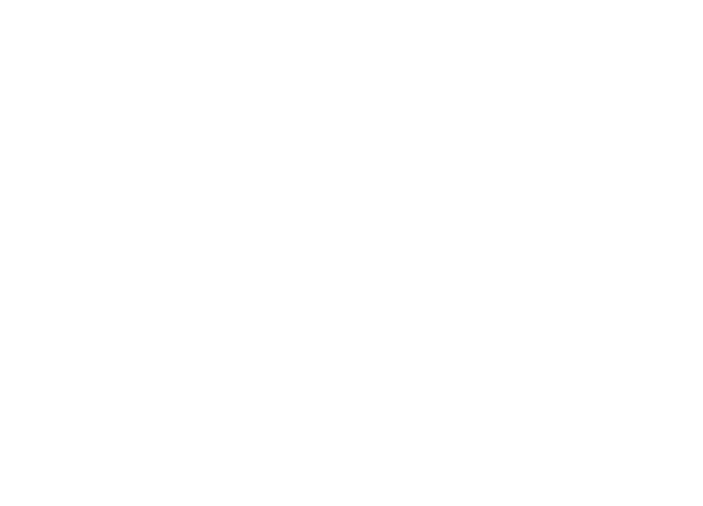
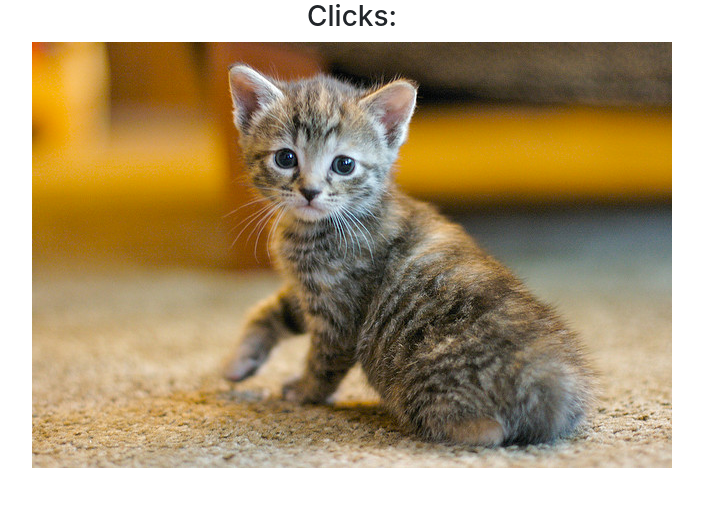
Before and after one commit to ssamson/msimbo-cat-clicker, a plain HTML site: page index.html in a window 1280 px wide. Shown: the whole page, without its empty margins (288-991 px from the left). Drawn offline with nearby package versions, Linux system fonts and the light colour scheme.

Commit message:
added boostrap link and image

```diff
--- a/index.html
+++ b/index.html
@@ -10,6 +10,10 @@
     <title>Cat Clicker</title>
 </head>
 <body>
-
+    <div class="text-center">
+        <h3>Clicks: <span id="click"></span></h3>
+        <img src="unnamed.jpg" alt="cat">
+    </div>
+    <script src="main.js"></script>
 </body>
 </html>
```
